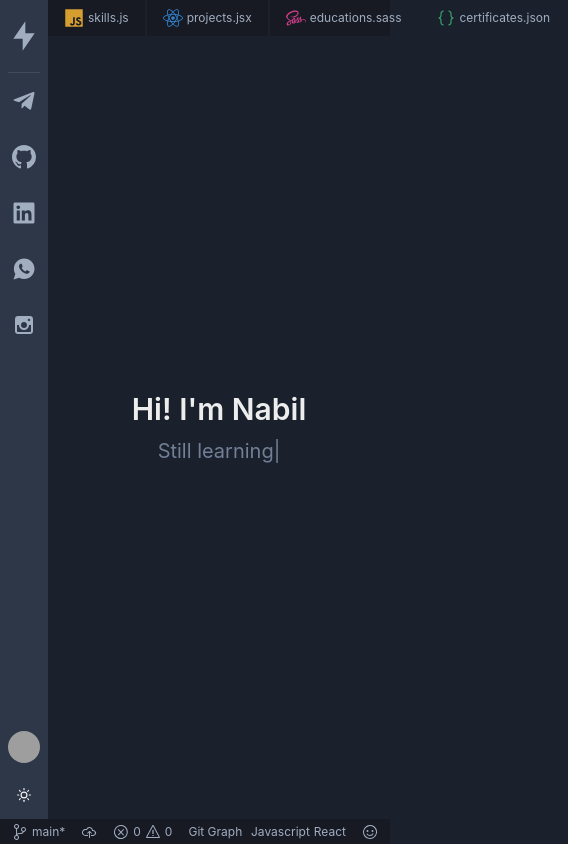
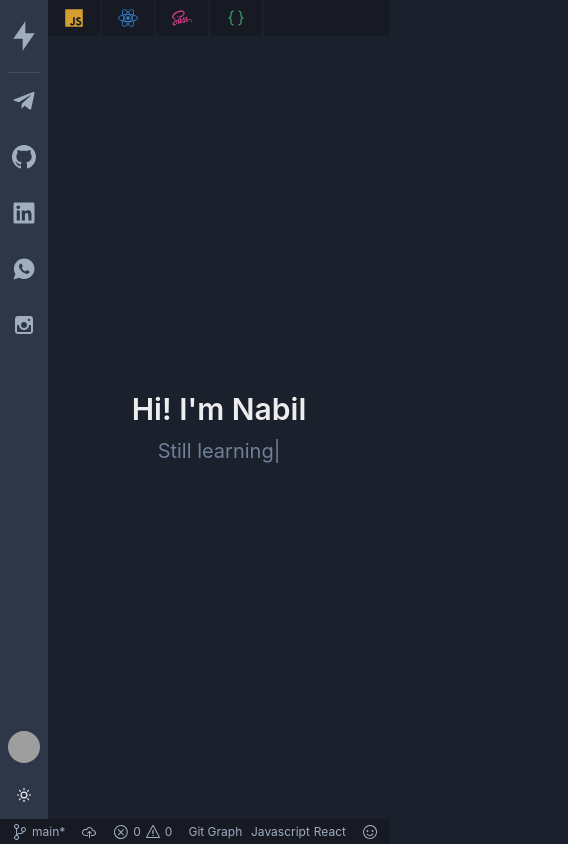
Before and after one commit to nabilaba/nabilaba.github.io, a React (Vite) app: page / in a window 390 px wide. Shown: the whole page, 568 px wide, since content can reach past the window. Built offline with nearby package versions, Linux system fonts and the light colour scheme; grey boxes are pictures that could not be loaded.

Commit message:
change text to hide when no selected route for phone

```diff
--- a/src/components/Header/index.jsx
+++ b/src/components/Header/index.jsx
@@ -34,7 +34,7 @@ const HeaderContent = () => {
       <HStack as={LinkTo} to={`/${label}`} spacing={1} align="center" h="full" py="2">
         {icon && <Icon boxSize="5" as={icon} color={color} />}
         {label && (
-          <Text>
+          <Text display={location.pathname === `/${label}` ? "block" : {base: "none", md: "block" }}>
             {label}
             {extension}
           </Text>
```
